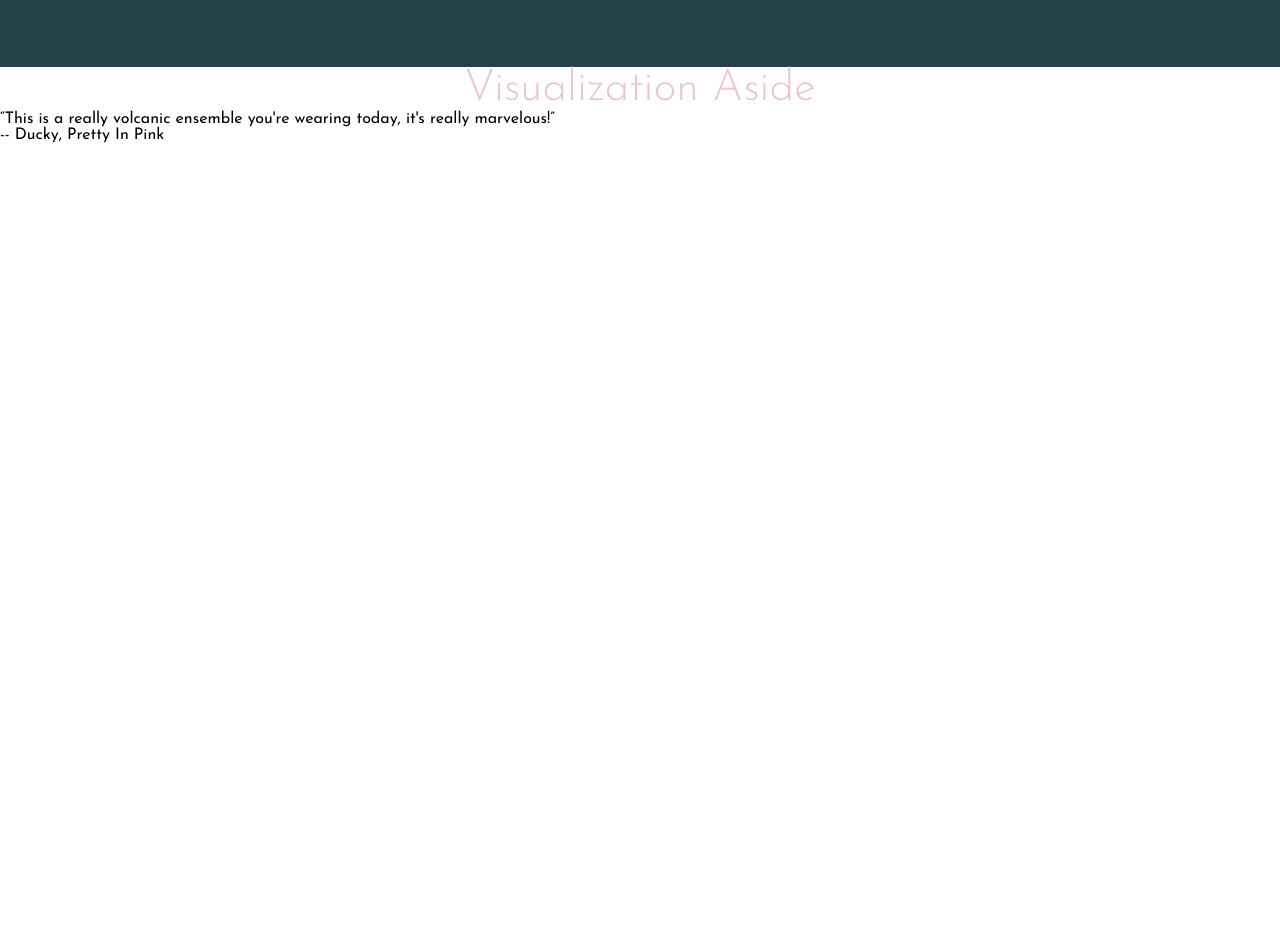
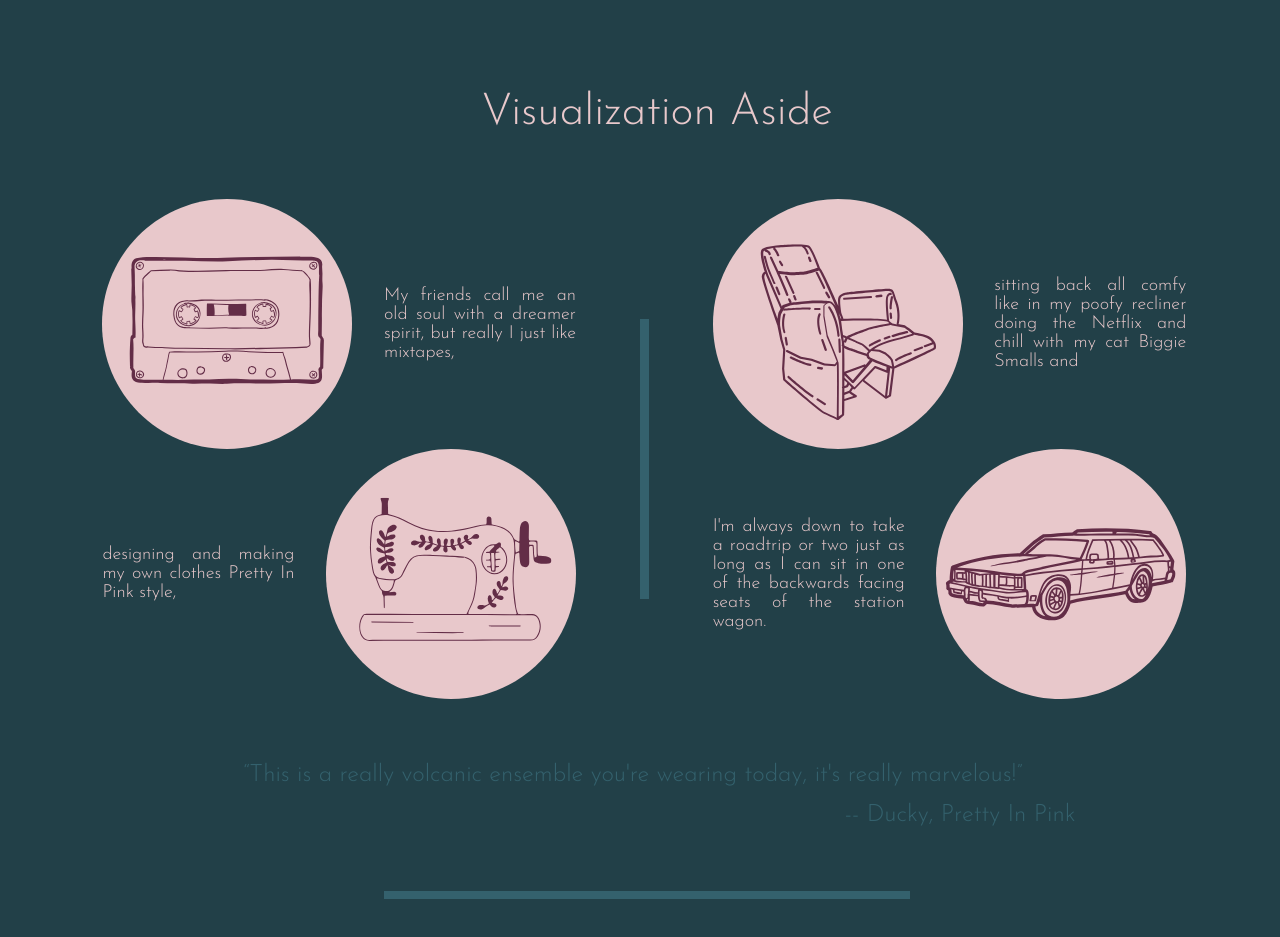
Before and after one commit to HeatherHerries/VisualVisionaryPortfolio, a React (Create React App) app: page /AboutPage in a window 1280 px wide. Shown: the part 4260-5197 px from the top of the page. Before the commit the page ends 4403 px from the top, so only its background shows below. Built offline with nearby package versions, Linux system fonts and the light colour scheme.

Commit message:
Finished Visualization Aside section

```diff
--- /dev/null
+++ b/src/Components/VACard.js
@@ -0,0 +1,19 @@
+import React from 'react'
+import '../Styles/VACard.css'
+
+function VACard({vaimage1, vaalt1, vapara1, vapara2, vaimage2, vaalt2 }) {
+  return (
+    <div className='va-card-container'>
+      <div className="va-top">
+        <img src={vaimage1} alt={vaalt1} />
+        <p>{vapara1}</p>
+      </div>
+        <div className="va-bottom">
+          <p>{vapara2}</p>
+          <img src={vaimage2} alt={vaalt2} />
+        </div>
+      </div>
+  )
+}
+
+export default VACard
--- a/src/Pages/AboutPage.js
+++ b/src/Pages/AboutPage.js
@@ -6,6 +6,7 @@ import Navbar from '../Components/Navbar'
 import SectionHeader from '../Components/SectionHeader'
 import SECard from '../Components/SECard'
 import EVCard from '../Components/EVCard'
+import VACard from '../Components/VACard'
 import Button from '../Components/Button'
 import SectionBreakLine from '../Components/SectionBreakLine'
 import DesignCardImg from '../Assets/Images/palette-icon.svg'
@@ -24,6 +25,10 @@ import ReactIcon from '../Assets/Images/react-icon.svg'
 import VSCodeIcon from '../Assets/Images/vscode-icon.svg'
 import PhotoshopIcon from '../Assets/Images/photoshop-icon.svg'
 import XDIcon from '../Assets/Images/xd-icon.svg'
+import CassetteTape from '../Assets/Images/tape-icon.svg'
+import SewingMachine from '../Assets/Images/sewing-machine-icon.svg'
+import Recliner from '../Assets/Images/recliner-icon.svg'
+import StationWagon from '../Assets/Images/station-wagon-icon.svg'
 import { Link } from "react-router-dom"
 
 function AboutPage() {
@@ -175,7 +180,6 @@ function AboutPage() {
 
         <div className="ev-cards-container">
           <EVCard
-          className="ev-card1"
           title='Summon the Muse'
           para1='All creators have a process to summon their talent.
           My muse and I get along great, I give her what she needs and we make beautiful music together.
@@ -219,14 +223,39 @@ function AboutPage() {
           />
       </div>
 
+      <div className="va-cards-container">
+        <VACard
+          vaimage1={CassetteTape}
+          vaalt1="Cassette Tape Icon"
+          vapara1="My friends call me an old soul with a dreamer spirit, but really I just like mixtapes,"
+          vapara2="designing and making my own clothes Pretty In Pink style,"
+          vaimage2={SewingMachine}
+          vaalt2="Sewing Machine Icon"
+        />
+
+        <div className="vertical-section-break-line">
+        </div>
+
+        <VACard
+        vaimage1={Recliner}
+        vaalt1="Recliner Icon"
+        vapara1="sitting back all comfy like in my poofy recliner doing the Netflix and chill with my cat Biggie Smalls and"
+        vapara2="I'm always down to take a roadtrip or two just as long as I can sit in one of the  backwards facing seats  of the station wagon."
+        vaimage2={StationWagon}
+        vaalt2="Station Wagon Icon"
+        />
+      </div>
+
       <div className="va-quote">
         <p>“This is a really volcanic ensemble you're wearing today, it's really marvelous!”</p>
-        <p>-- Ducky, Pretty In Pink</p>
+        <p className='va-quote-ref'>-- Ducky, Pretty In Pink</p>
+      </div>
+
+      <div className="ev-section-break-line">
+        <SectionBreakLine />
       </div>
 
       </div>
-
-
     </div>
   )
 }
--- a/src/Styles/AboutPage.css
+++ b/src/Styles/AboutPage.css
@@ -167,3 +167,40 @@ margin: 4vh 0 8vh 0;
   grid-column: 1 / 3;
   margin: 0 0 10vh 22vw;
 }
+
+.visualization-aside-container {
+  background-color: #224048;
+  display: grid;
+  padding: 3vh 8vw 0 8vw;
+  grid-template-columns: 1fr 1fr;
+}
+
+.va-header {
+  grid-column: 1 / 3;
+  margin: 0 9vw 0 0;
+  padding-bottom: 8vh;
+}
+
+.va-cards-container {
+  display: flex;
+  justify-content: space-between;
+}
+
+.vertical-section-break-line {
+  width: 1.09vh;
+  height: 35vh;
+  background-color:#34616D;
+  margin: 15vh 5vw 0 5vw;
+}
+
+.va-quote {
+  font-size: 1.5rem;
+  font-weight: 300;
+  color: #34616D;
+  grid-column: 1 / 3;
+  margin: 8vh 0 8vh 11vw;
+}
+
+.va-quote-ref {
+  padding: 2vh 0 0 47vw;
+}
--- /dev/null
+++ b/src/Styles/VACard.css
@@ -0,0 +1,33 @@
+.va-card-container {
+  width: 37vw;
+}
+
+.va-card-container p {
+  font-size: 1.125rem;
+  font-weight: 300;
+  color: #E8C8CB;
+  width: 15vw;
+  text-align: justify;
+}
+
+.va-top {
+  display: flex;
+  justify-content: space-between;
+  align-items: center;
+}
+
+.va-top img {
+  width: 15.625rem;
+  height: 15.625rem;
+}
+
+.va-bottom {
+  display: flex;
+  justify-content: space-between;
+  align-items: center;
+}
+
+.va-bottom img {
+  width: 15.625rem;
+  height: 15.625rem;
+}
```
